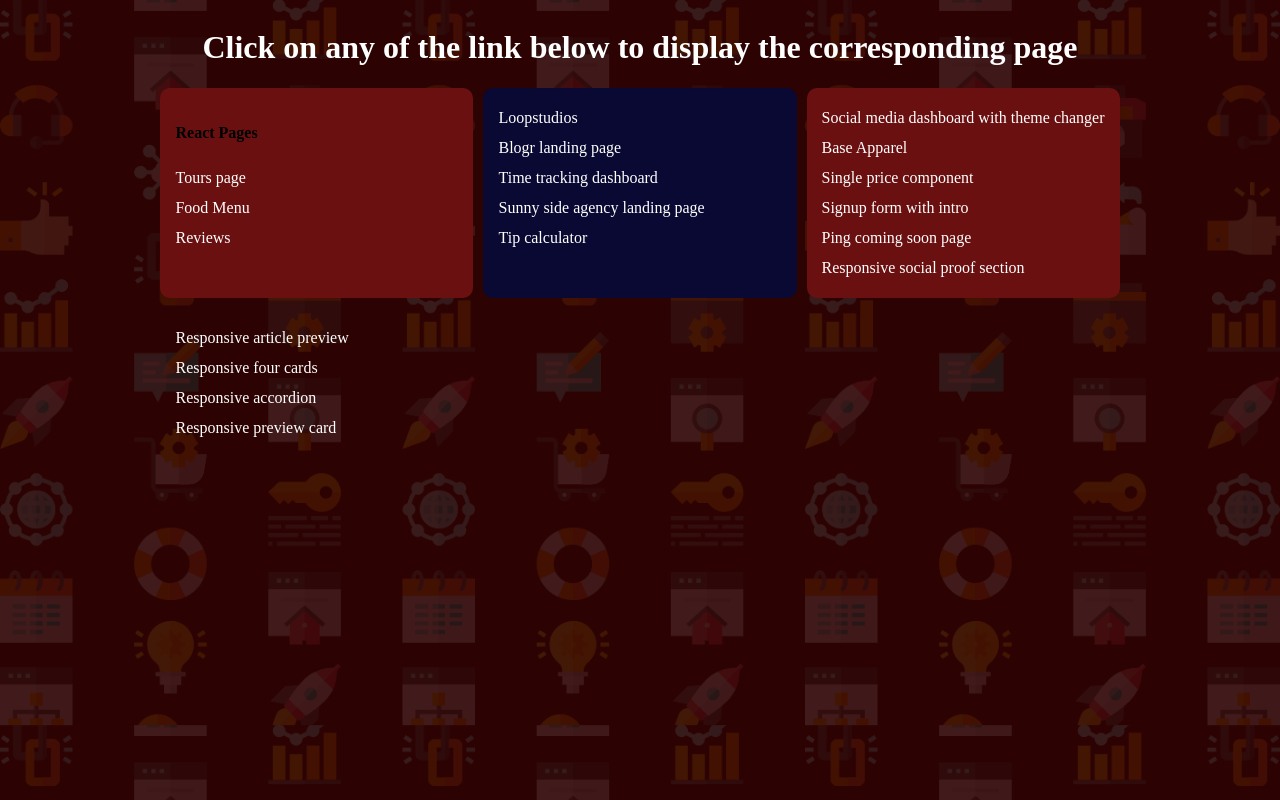
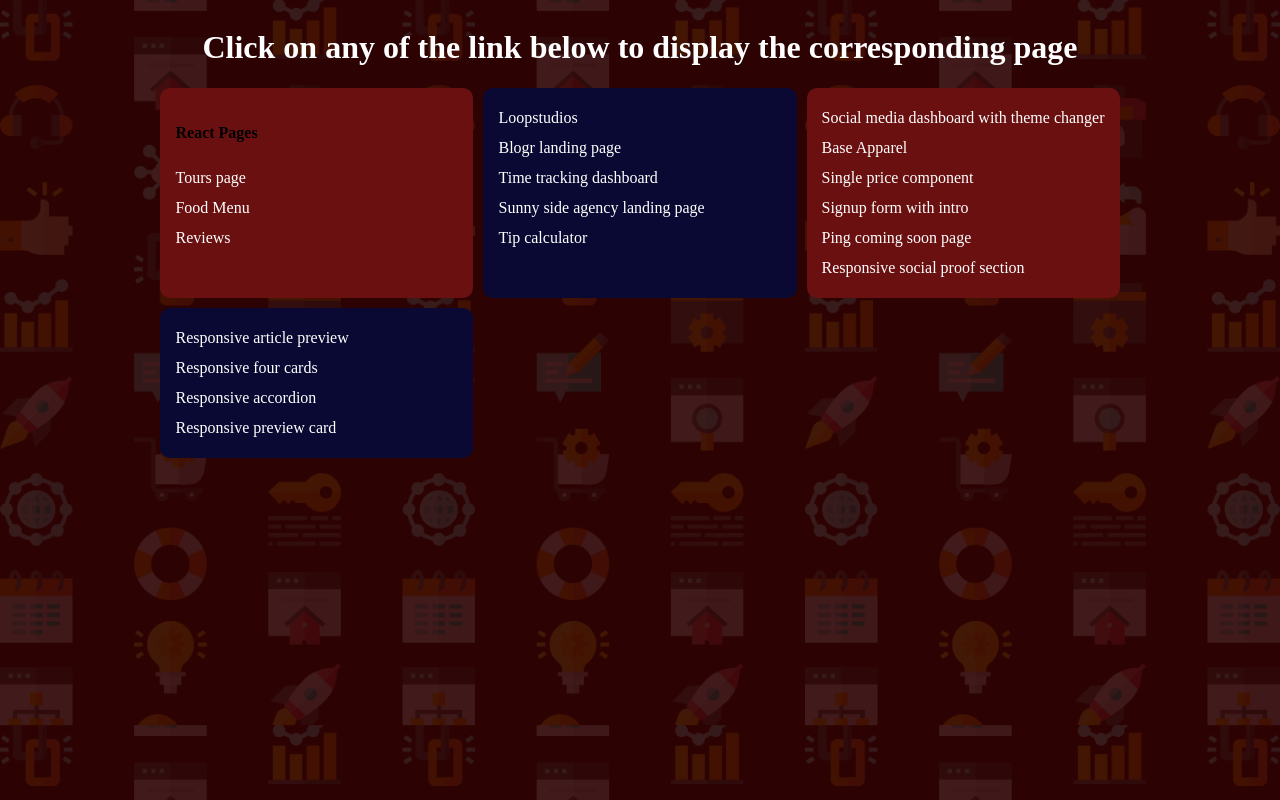
Before and after one commit to Albusflames/Adebisi-s-Webpage, a plain HTML site: page index-portfolio.html in a window 1280 px wide. Drawn offline with Linux system fonts and the light colour scheme.

Commit message:
Update sample-style.css

```diff
--- a/sample-style.css
+++ b/sample-style.css
@@ -37,6 +37,9 @@ div:nth-child(2) {
 div:nth-child(3) {
     background-color: rgb(107, 16, 16);
 }
+div:nth-child(4) {
+    background-color:  rgb(9, 9, 51);
+}
 @media screen and (min-width: 800px) {
     html {
         background-image: url('images/bg-intro-desktop.png');
```
